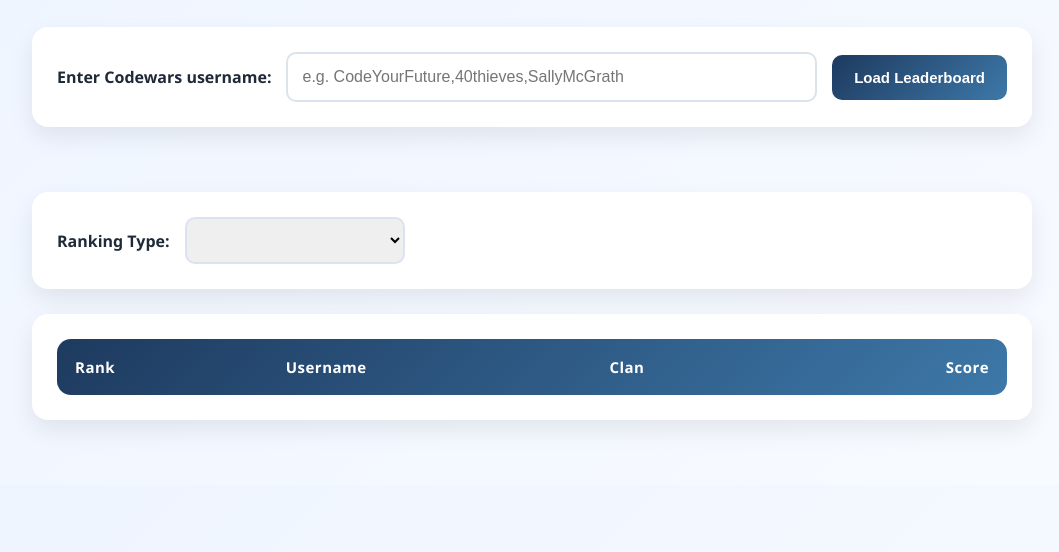
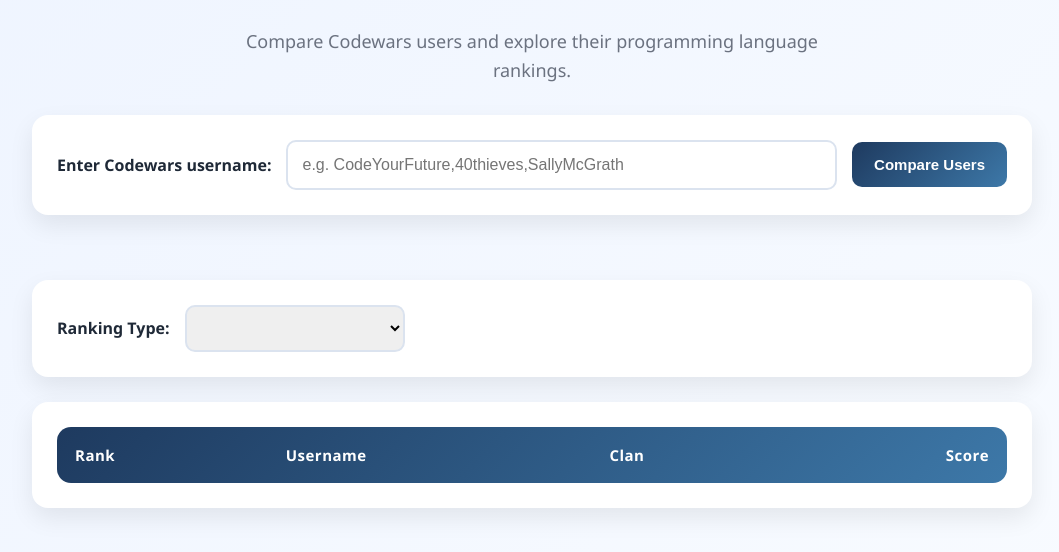
Before and after one commit to Niangh-Ciang/Project-Codewars-Leaderboard, a website with bundled scripts: page index.html in a window 1280 px wide. Shown: the part 140-692 px from the top of the page, without its empty margins (108-1167 px from the left). Built offline with nearby package versions, Linux system fonts and the light colour scheme.

Commit message:
Update HTML and CSS

```diff
--- a/index.html
+++ b/index.html
@@ -5,7 +5,7 @@
     <meta name="viewport" content="width=device-width, initial-scale=1.0" />
     <meta
       name="description"
-      content="Compare Codewars users by their overall and programming language rankings and scores."
+      content="A leaderboard for comparing Codewars users' overall rankings and programming language scores."
     />
     <title>Codewars leaderboard</title>
     <link rel="stylesheet" href="style.css" />
@@ -16,6 +16,11 @@
     <main>
       <h1>Codewars leaderboard</h1>
 
+      <p class="intro">
+        Compare Codewars users and explore their programming
+        language rankings.
+      </p>
+
       <section class="search-section">
         <label for="username">Enter Codewars username:</label>
         <input
@@ -23,7 +28,7 @@
           id="username"
           placeholder="e.g. CodeYourFuture,40thieves,SallyMcGrath"
         />
-        <button id="load-btn">Load Leaderboard</button>
+        <button id="load-btn">Compare Users</button>
       </section>
 
       <p id="message" role="status" aria-live="polite"></p>
--- a/style.css
+++ b/style.css
@@ -9,6 +9,15 @@ body {
 main {
   max-width: 1000px;
   margin: 0 auto;
+}
+
+.intro {
+  text-align: center;
+  font-size: 18px;
+  line-height: 1.6;
+  color: #6b7280;
+  max-width: 650px;
+  margin: 0 auto 30px;
 }
 
 h1 {
```
